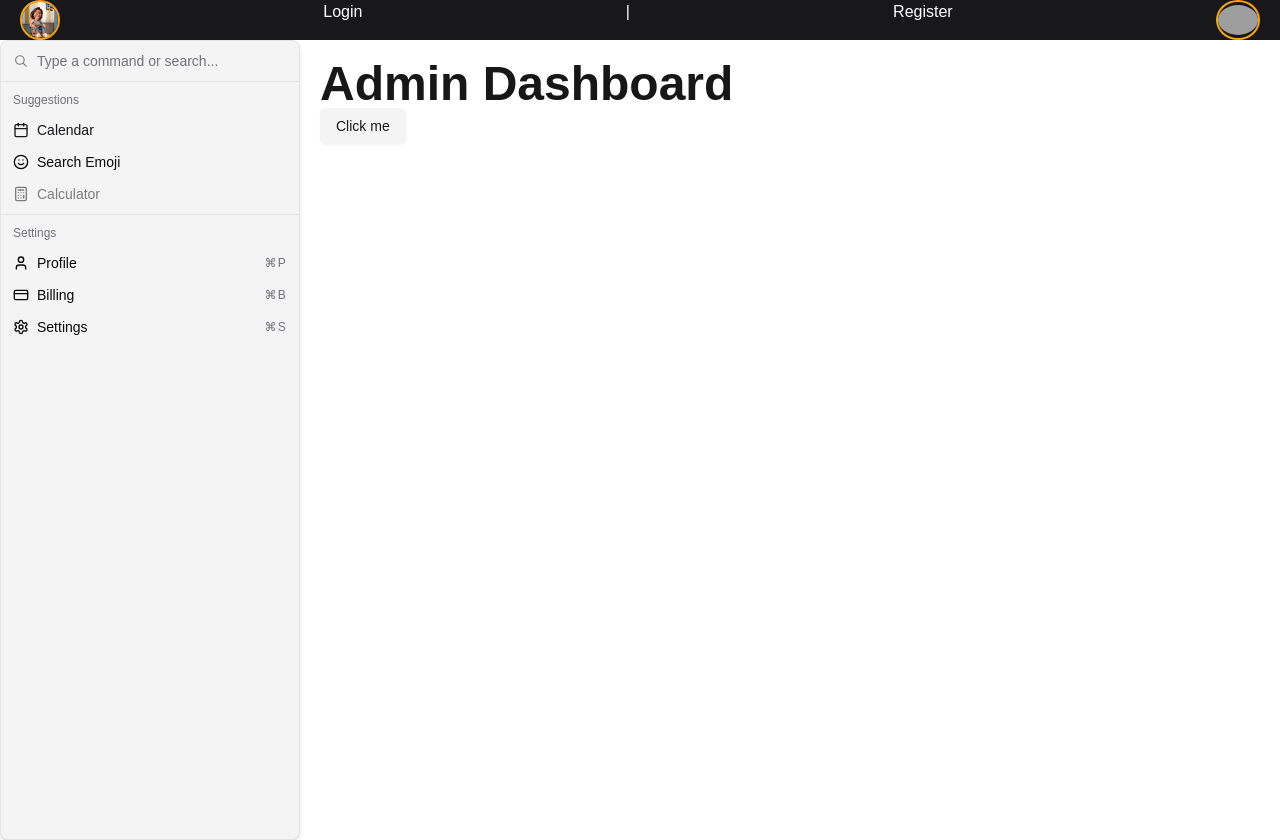
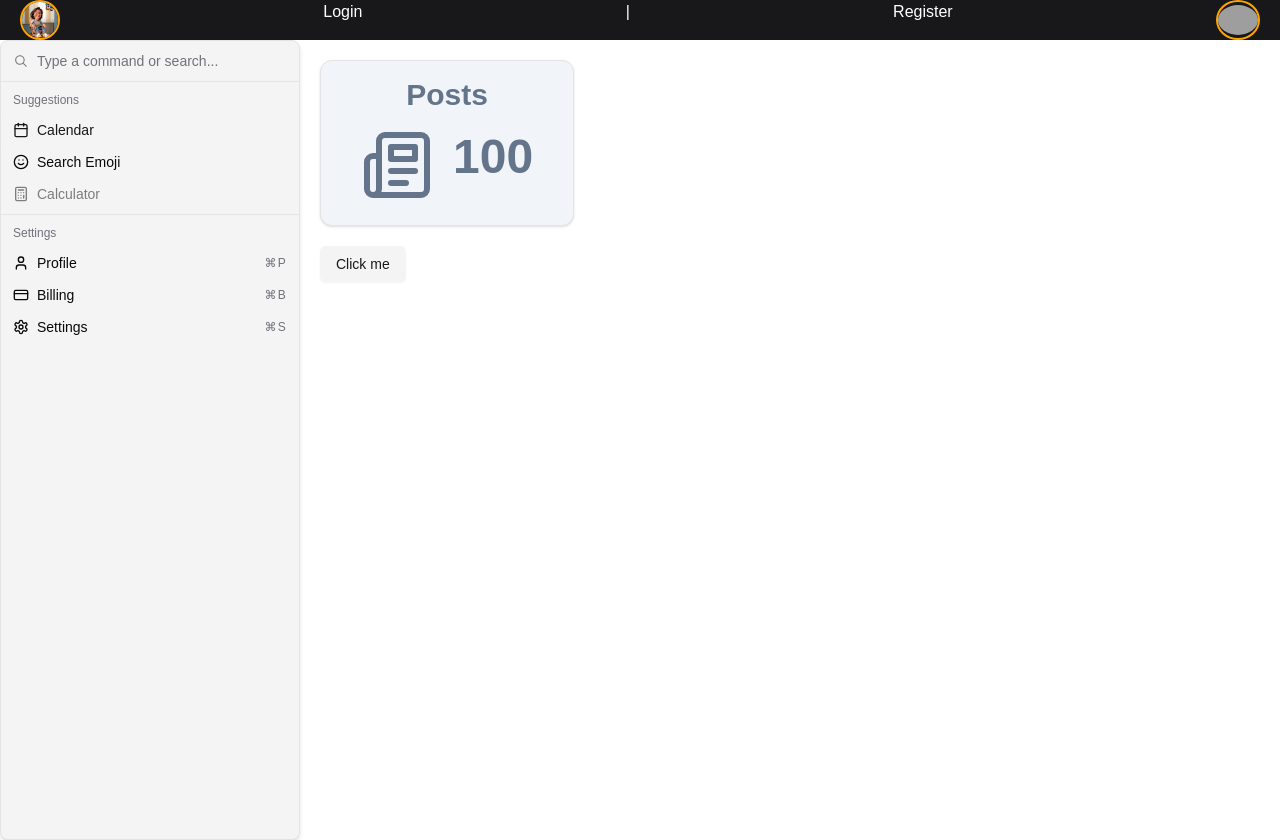
Before and after one commit to Mary-Mena21/admindashboard-ui, a Next.js app: page / in a window 1280 px wide. Built offline with nearby package versions, Linux system fonts and the light colour scheme; grey boxes are pictures that could not be loaded.

Commit message:
add dashboard and DashboardCard

```diff
--- a/app/page.tsx
+++ b/app/page.tsx
@@ -1,3 +1,4 @@
+import DashboardCard from '@/components/dashboard/DashboardCard';
 import { Button } from '@/components/ui/button';
 import type { NextPage } from 'next';
 export default function Home() {
@@ -7,7 +8,10 @@
         <h1 className="text-5xl font-bold">Admin Dashboard</h1>
       <Button variant="secondary">Click me</Button>
     </div> */}
-      <h1 className="text-5xl font-bold">Admin Dashboard</h1>
+      {/* <h1 className="text-5xl font-bold">Admin Dashboard</h1> */}
+      <div className="flex flex-col md:flex-row justify-between gap-5 mb-5">
+        <DashboardCard />
+      </div>
       <Button variant="secondary">Click me</Button>
     </>
   );
--- /dev/null
+++ b/components/dashboard/DashboardCard.tsx
@@ -0,0 +1,19 @@
+import { Card, CardContent } from '@/components/ui/card';
+import { Newspaper } from 'lucide-react';
+const DashboardCard = () => {
+  return (
+    <Card className="bg-slate-100 dark:bg-slate-800 p-4 pb-0">
+      <CardContent>
+        <h3 className="text-3xl text-center mb-4 font-bold text-slate-500 dark:text-slate-200">
+          Posts
+              </h3>
+              <div className="flex gap-5 justify-center items-center">
+                  <Newspaper className=" text-slate-500" size={72} />
+                  <h3 className="text-5xl text-center mb-4 font-bold text-slate-500 dark:text-slate-200">100</h3>
+              </div>
+      </CardContent>
+    </Card>
+  );
+};
+
+export default DashboardCard;
--- /dev/null
+++ b/components/ui/card.tsx
@@ -0,0 +1,76 @@
+import * as React from "react"
+
+import { cn } from "@/lib/utils"
+
+const Card = React.forwardRef<
+  HTMLDivElement,
+  React.HTMLAttributes<HTMLDivElement>
+>(({ className, ...props }, ref) => (
+  <div
+    ref={ref}
+    className={cn(
+      "rounded-xl border bg-card text-card-foreground shadow",
+      className
+    )}
+    {...props}
+  />
+))
+Card.displayName = "Card"
+
+const CardHeader = React.forwardRef<
+  HTMLDivElement,
+  React.HTMLAttributes<HTMLDivElement>
+>(({ className, ...props }, ref) => (
+  <div
+    ref={ref}
+    className={cn("flex flex-col space-y-1.5 p-6", className)}
+    {...props}
+  />
+))
+CardHeader.displayName = "CardHeader"
+
+const CardTitle = React.forwardRef<
+  HTMLParagraphElement,
+  React.HTMLAttributes<HTMLHeadingElement>
+>(({ className, ...props }, ref) => (
+  <h3
+    ref={ref}
+    className={cn("font-semibold leading-none tracking-tight", className)}
+    {...props}
+  />
+))
+CardTitle.displayName = "CardTitle"
+
+const CardDescription = React.forwardRef<
+  HTMLParagraphElement,
+  React.HTMLAttributes<HTMLParagraphElement>
+>(({ className, ...props }, ref) => (
+  <p
+    ref={ref}
+    className={cn("text-sm text-muted-foreground", className)}
+    {...props}
+  />
+))
+CardDescription.displayName = "CardDescription"
+
+const CardContent = React.forwardRef<
+  HTMLDivElement,
+  React.HTMLAttributes<HTMLDivElement>
+>(({ className, ...props }, ref) => (
+  <div ref={ref} className={cn("p-6 pt-0", className)} {...props} />
+))
+CardContent.displayName = "CardContent"
+
+const CardFooter = React.forwardRef<
+  HTMLDivElement,
+  React.HTMLAttributes<HTMLDivElement>
+>(({ className, ...props }, ref) => (
+  <div
+    ref={ref}
+    className={cn("flex items-center p-6 pt-0", className)}
+    {...props}
+  />
+))
+CardFooter.displayName = "CardFooter"
+
+export { Card, CardHeader, CardFooter, CardTitle, CardDescription, CardContent }
```
